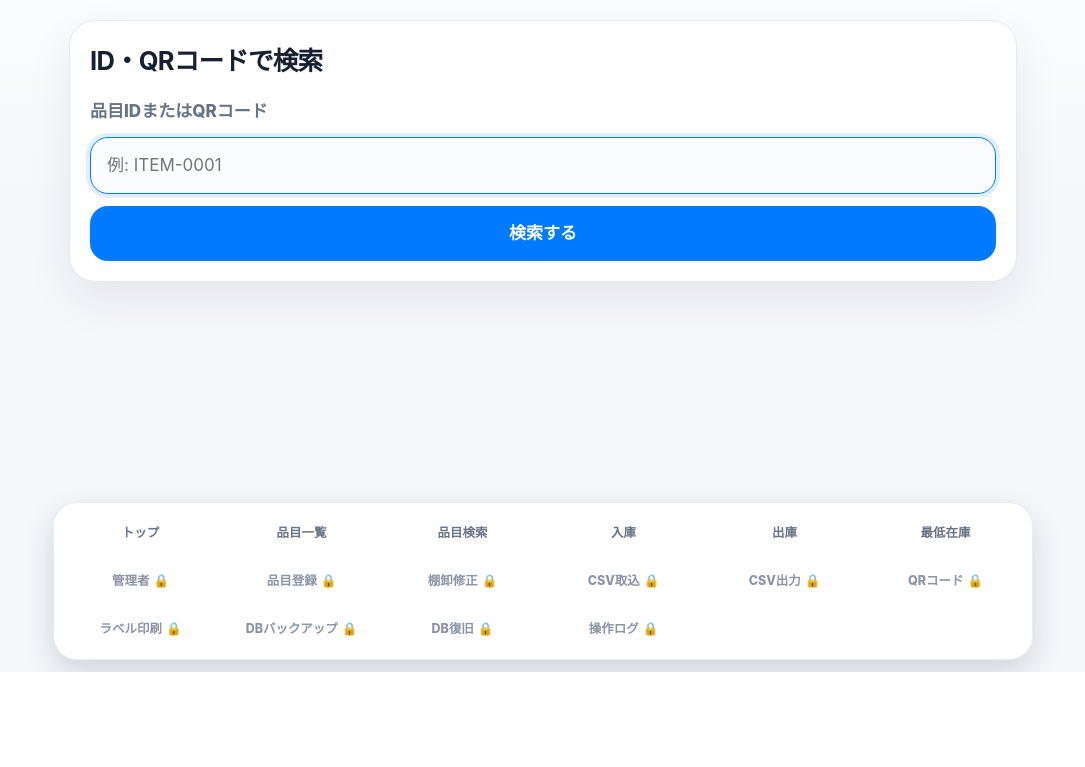
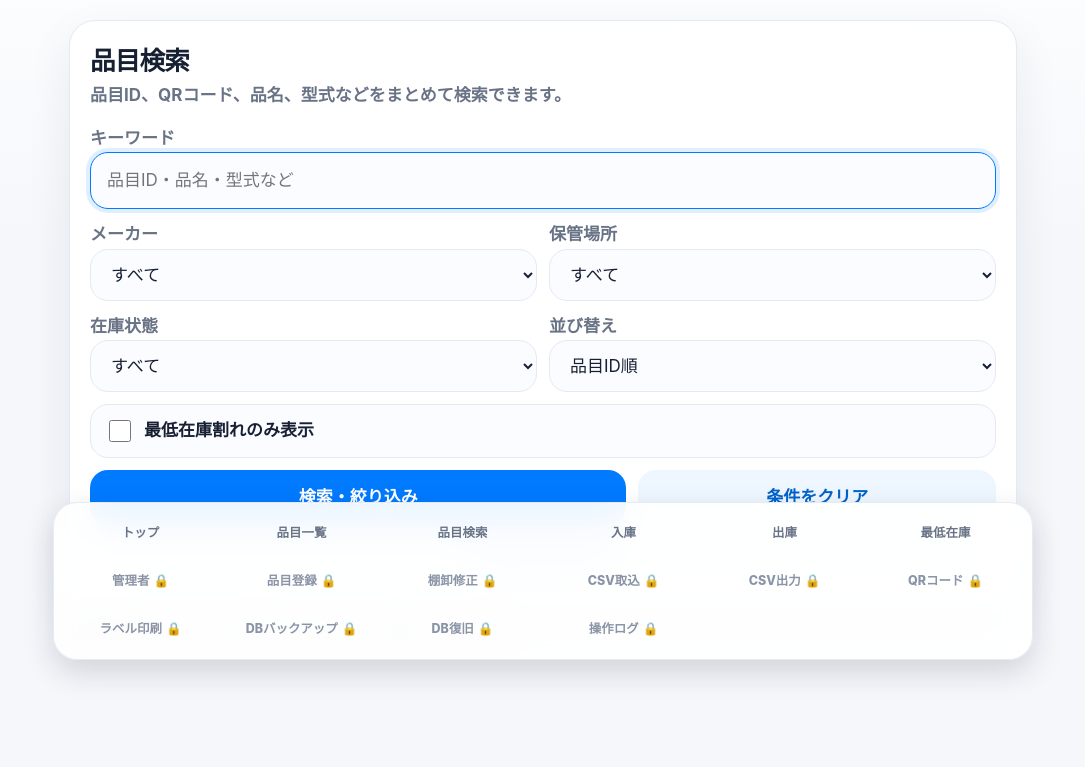
Before and after one commit to tomoya3116-byte/qr-inventory-system, a FastAPI app: page /search in a window 1280 px wide. Shown: the part 128-895 px from the top of the page, without its empty margins (97-1182 px from the left). Before the commit the page ends 800 px from the top, so only its background shows below. Run offline with FastAPI, Linux system fonts and the light colour scheme; data comes from the database, SQL or seed files in the repository.

Commit message:
Enhance web item search filters

```diff
--- a/src/database.py
+++ b/src/database.py
@@ -423,25 +423,130 @@
         connection.commit()
 
 
+ITEM_SORT_OPTIONS = {
+    "item_id": "item_id ASC",
+    "item_name": "item_name ASC, item_id ASC",
+    "stock_asc": "current_stock ASC, item_id ASC",
+    "location": "location ASC, item_id ASC",
+}
+
+
+def _item_select_columns() -> str:
+    """Return the common item column list used by inventory queries."""
+    return """
+        item_id,
+        item_name,
+        model_number,
+        maker,
+        location,
+        unit,
+        min_stock,
+        current_stock,
+        qr_code,
+        note
+    """
+
+
 def list_items(db_path: Path = DB_PATH) -> list[sqlite3.Row]:
     """Return all items ordered by item_id."""
+    return search_items(db_path=db_path)
+
+
+def search_items(
+    keyword: str = "",
+    maker: str = "",
+    location: str = "",
+    low_stock_only: bool = False,
+    stock_status: str = "all",
+    sort: str = "item_id",
+    db_path: Path = DB_PATH,
+) -> list[sqlite3.Row]:
+    """Return items matching search/filter conditions.
+
+    Keyword search covers fields useful at the work site: item id, QR code,
+    item name, model number, maker, storage location, and note.
+    """
+    where_clauses: list[str] = []
+    parameters: list[object] = []
+
+    normalized_keyword = keyword.strip()
+    if normalized_keyword:
+        like_keyword = f"%{normalized_keyword}%"
+        where_clauses.append(
+            "("
+            "item_id LIKE ? OR "
+            "qr_code LIKE ? OR "
+            "item_name LIKE ? OR "
+            "model_number LIKE ? OR "
+            "maker LIKE ? OR "
+            "location LIKE ? OR "
+            "note LIKE ?"
+            ")"
+        )
+        parameters.extend([like_keyword] * 7)
+
+    normalized_maker = maker.strip()
+    if normalized_maker:
+        where_clauses.append("maker = ?")
+        parameters.append(normalized_maker)
+
+    normalized_location = location.strip()
+    if normalized_location:
+        where_clauses.append("location = ?")
+        parameters.append(normalized_location)
+
+    if low_stock_only:
+        where_clauses.append("current_stock <= min_stock")
+
+    if stock_status == "in_stock":
+        where_clauses.append("current_stock > 0")
+    elif stock_status == "out_of_stock":
+        where_clauses.append("current_stock <= 0")
+
+    where_sql = ""
+    if where_clauses:
+        where_sql = "WHERE " + " AND ".join(where_clauses)
+
+    order_sql = ITEM_SORT_OPTIONS.get(sort, ITEM_SORT_OPTIONS["item_id"])
+
     with get_connection(db_path) as connection:
-        rows = connection.execute("""
+        rows = connection.execute(
+            f"""
             SELECT
-                item_id,
-                item_name,
-                model_number,
-                maker,
-                location,
-                unit,
-                min_stock,
-                current_stock,
-                qr_code,
-                note
+                {_item_select_columns()}
             FROM items
-            ORDER BY item_id ASC
-            """).fetchall()
+            {where_sql}
+            ORDER BY {order_sql}
+            """,
+            parameters,
+        ).fetchall()
     return rows
+
+
+def list_item_filter_options(db_path: Path = DB_PATH) -> dict[str, list[str]]:
+    """Return maker and location choices for item filtering forms."""
+    with get_connection(db_path) as connection:
+        maker_rows = connection.execute(
+            """
+            SELECT DISTINCT maker
+            FROM items
+            WHERE maker IS NOT NULL AND TRIM(maker) <> ''
+            ORDER BY maker ASC
+            """
+        ).fetchall()
+        location_rows = connection.execute(
+            """
+            SELECT DISTINCT location
+            FROM items
+            WHERE location IS NOT NULL AND TRIM(location) <> ''
+            ORDER BY location ASC
+            """
+        ).fetchall()
+
+    return {
+        "makers": [row["maker"] for row in maker_rows],
+        "locations": [row["location"] for row in location_rows],
+    }
 
 
 def get_item_for_qr(item_id: str, db_path: Path = DB_PATH) -> Optional[sqlite3.Row]:
--- a/static/style.css
+++ b/static/style.css
@@ -897,3 +897,69 @@
     min-height: auto;
   }
 }
+
+.filter-form {
+  margin-top: 16px;
+}
+
+.filter-grid {
+  display: grid;
+  grid-template-columns: repeat(2, minmax(0, 1fr));
+  gap: 12px;
+}
+
+.filter-field--wide {
+  grid-column: 1 / -1;
+}
+
+.checkbox-card {
+  display: flex;
+  align-items: center;
+  gap: 10px;
+  min-height: 52px;
+  padding: 12px 14px;
+  border: 1px solid var(--line);
+  border-radius: 18px;
+  background: #fbfcff;
+  color: var(--text) !important;
+  font-weight: 800;
+}
+
+.checkbox-card input {
+  width: 22px;
+  min-height: 22px;
+  accent-color: var(--primary);
+}
+
+.filter-actions {
+  display: grid;
+  grid-template-columns: minmax(0, 1.2fr) minmax(0, 0.8fr);
+  gap: 12px;
+}
+
+.filter-navigation {
+  margin-top: 12px;
+}
+
+.filter-navigation .mini-button {
+  width: 100%;
+}
+
+@media (max-width: 720px) {
+  .filter-grid,
+  .filter-actions {
+    grid-template-columns: 1fr;
+  }
+
+  .filter-form .primary-button,
+  .filter-form .secondary-button {
+    width: 100%;
+  }
+}
+
+.checkbox-card input[type="checkbox"] {
+  padding: 0;
+  border: 0;
+  border-radius: 6px;
+  background: transparent;
+}
--- /dev/null
+++ b/templates/partials/item_search_form.html
@@ -0,0 +1,56 @@
+<form class="ios-form filter-form" method="get" action="{{ form_action }}">
+  <div class="filter-grid">
+    <div class="filter-field filter-field--wide">
+      <label for="{{ form_id_prefix }}-q">キーワード</label>
+      <input id="{{ form_id_prefix }}-q" name="q" type="search" value="{{ conditions.keyword }}" placeholder="品目ID・品名・型式など" autocomplete="off" {% if autofocus_search %}autofocus{% endif %}>
+    </div>
+
+    <div class="filter-field">
+      <label for="{{ form_id_prefix }}-maker">メーカー</label>
+      <select id="{{ form_id_prefix }}-maker" name="maker">
+        <option value="">すべて</option>
+        {% for maker in filter_options.makers %}
+          <option value="{{ maker }}" {% if conditions.maker == maker %}selected{% endif %}>{{ maker }}</option>
+        {% endfor %}
+      </select>
+    </div>
+
+    <div class="filter-field">
+      <label for="{{ form_id_prefix }}-location">保管場所</label>
+      <select id="{{ form_id_prefix }}-location" name="location">
+        <option value="">すべて</option>
+        {% for location in filter_options.locations %}
+          <option value="{{ location }}" {% if conditions.location == location %}selected{% endif %}>{{ location }}</option>
+        {% endfor %}
+      </select>
+    </div>
+
+    <div class="filter-field">
+      <label for="{{ form_id_prefix }}-stock-status">在庫状態</label>
+      <select id="{{ form_id_prefix }}-stock-status" name="stock_status">
+        {% for value, label in stock_status_options.items() %}
+          <option value="{{ value }}" {% if conditions.stock_status == value %}selected{% endif %}>{{ label }}</option>
+        {% endfor %}
+      </select>
+    </div>
+
+    <div class="filter-field">
+      <label for="{{ form_id_prefix }}-sort">並び替え</label>
+      <select id="{{ form_id_prefix }}-sort" name="sort">
+        {% for value, label in sort_options.items() %}
+          <option value="{{ value }}" {% if conditions.sort == value %}selected{% endif %}>{{ label }}</option>
+        {% endfor %}
+      </select>
+    </div>
+  </div>
+
+  <label class="checkbox-card" for="{{ form_id_prefix }}-low-stock-only">
+    <input id="{{ form_id_prefix }}-low-stock-only" name="low_stock_only" type="checkbox" value="1" {% if conditions.low_stock_only %}checked{% endif %}>
+    <span>最低在庫割れのみ表示</span>
+  </label>
+
+  <div class="filter-actions">
+    <button type="submit" class="primary-button">検索・絞り込み</button>
+    <a class="secondary-button" href="{{ form_action }}">条件をクリア</a>
+  </div>
+</form>
--- a/templates/search.html
+++ b/templates/search.html
@@ -3,28 +3,39 @@
 {% block page_title %}品目検索{% endblock %}
 {% block content %}
 <section class="section-card">
-  <h2>ID・QRコードで検索</h2>
-  <form class="ios-form" method="get" action="/search">
-    <label for="q">品目IDまたはQRコード</label>
-    <input id="q" name="q" type="search" value="{{ keyword }}" placeholder="例: ITEM-0001" autocomplete="off" autofocus>
-    <button type="submit" class="primary-button">検索する</button>
-  </form>
+  <div class="section-heading">
+    <div>
+      <h2>品目検索</h2>
+      <p>品目ID、QRコード、品名、型式などをまとめて検索できます。</p>
+    </div>
+    {% if has_search_condition %}<p>{{ result_count }}件</p>{% endif %}
+  </div>
+  {% set form_action = "/search" %}
+  {% set form_id_prefix = "search" %}
+  {% set autofocus_search = true %}
+  {% include "partials/item_search_form.html" %}
+  <div class="filter-navigation">
+    <a class="mini-button" href="{{ items_url_with_query }}">同じ条件で品目一覧へ</a>
+  </div>
 </section>
 
 {% if message %}
   <div class="message message--error" role="alert">{{ message }}</div>
 {% endif %}
 
-{% if item %}
+{% if has_search_condition and items %}
 <section class="section-card">
-  <h2>検索結果</h2>
-  {% include "partials/item_card.html" %}
-  <div class="action-row action-row--wrap">
-    <a class="secondary-button" href="/stock-in?item_id={{ item.item_id }}">入庫へ</a>
-    <a class="secondary-button" href="/stock-out?item_id={{ item.item_id }}">出庫へ</a>
-    <a class="secondary-button" href="/stock-adjust?item_id={{ item.item_id }}">棚卸修正へ</a>
-    <a class="secondary-button" href="/items/{{ item.item_id }}/edit">編集へ</a>
+  <div class="section-heading">
+    <h2>検索結果</h2>
+    <p>{{ result_count }}件</p>
+  </div>
+  <div class="item-list">
+    {% for item in items %}
+      {% include "partials/item_card.html" %}
+    {% endfor %}
   </div>
 </section>
+{% elif not has_search_condition %}
+  <p class="empty-message">検索条件を入力して「検索・絞り込み」を押してください。</p>
 {% endif %}
 {% endblock %}
```
Also changed, not shown: src/web_app.py (+108 -10 lines), templates/items.html (+19 -2 lines), README.md.
